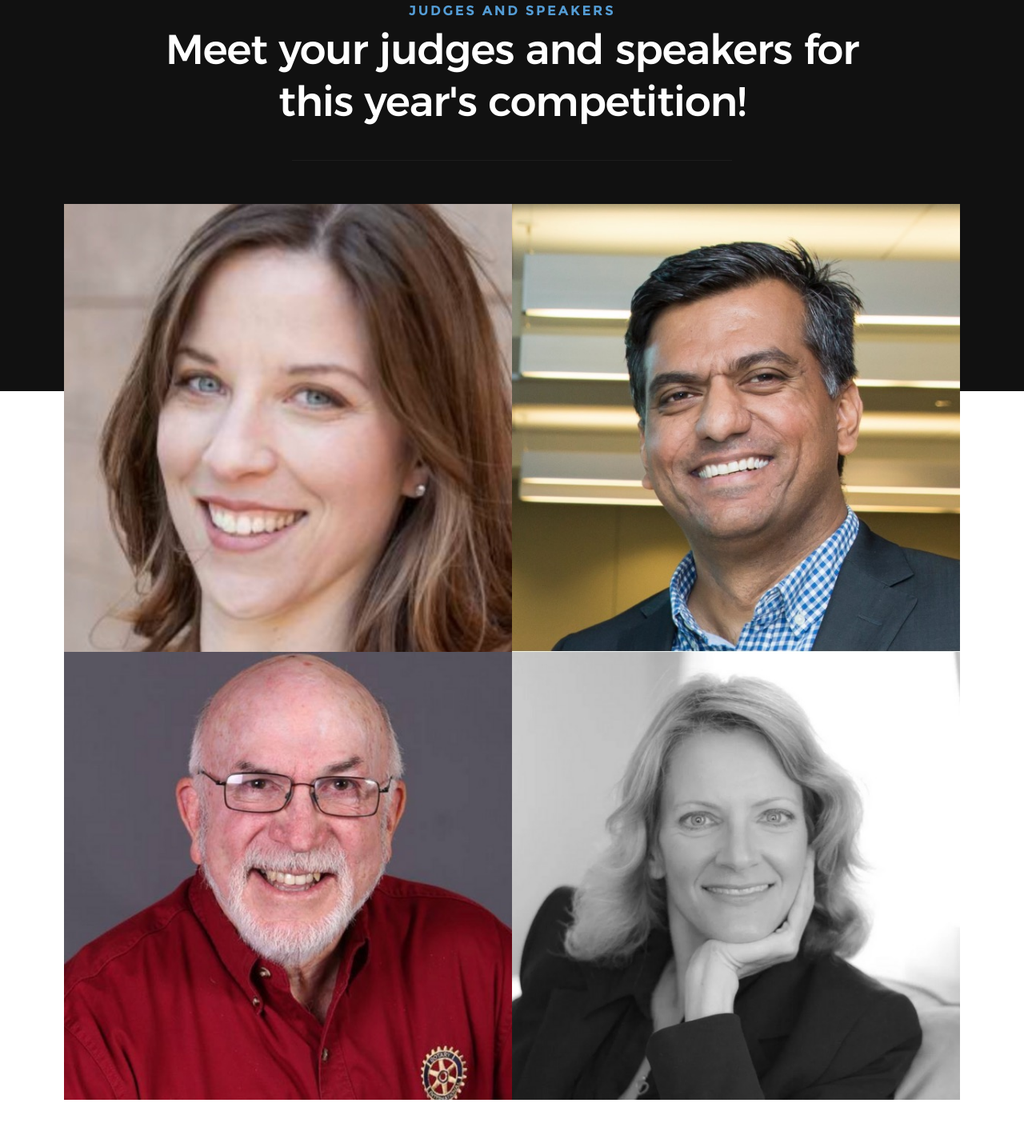
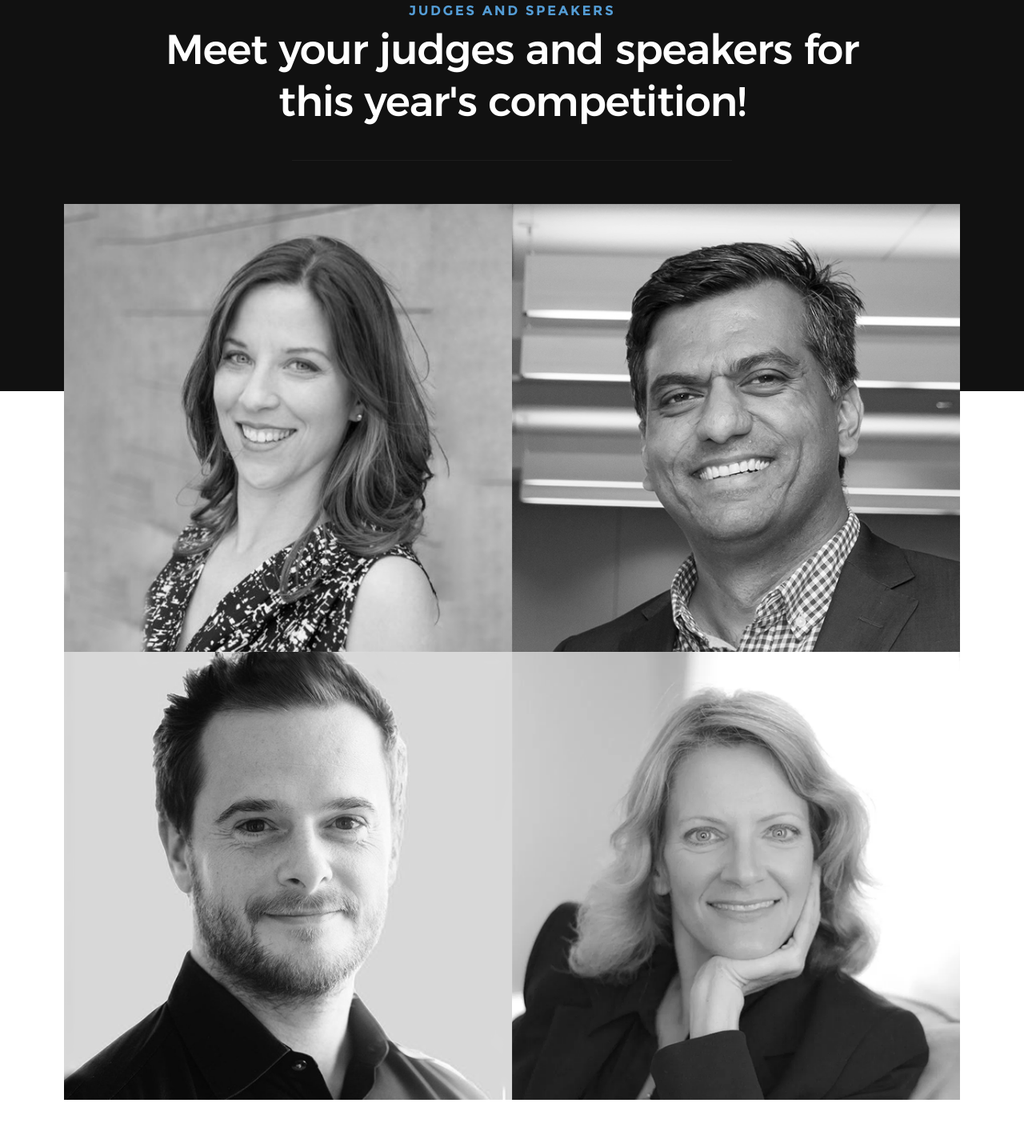
Before and after one commit to lhsdecainc/lhsdeca.github.io, a website: page index.html in a window 1280 px wide. Shown: the part 3356-4780 px from the top of the page at 80% size. Drawn offline with Linux system fonts and the light colour scheme; files whose address does not match are found by name.

Commit message:
Update index.html

```diff
--- a/index.html
+++ b/index.html
@@ -290,8 +290,8 @@
 
                             <div class="item-folio__thumb">
                                 <a href="judge1.png" class="thumb-link" title="Danielle Strachman" data-size="360x544">
-                                    <img src="judge1@1x.jpeg"
-                                         srcset="judge1@1x.jpeg 1x, judge1@2x.jpeg 2x" alt="">
+                                    <img src="600a.png"
+                                         srcset="600a.png 1x, 1200a.png 2x" alt="">
                                 </a>
                             </div>
 
@@ -320,8 +320,8 @@
 
                             <div class="item-folio__thumb">
                                 <a href="judge2.png" class="thumb-link" title="Alok Nandan" data-size="1170x1132">
-                                    <img src="judge2@1x.jpeg"
-                                         srcset="judge2@1x.jpeg 1x, judge2@2x.jpeg 2x" alt="">
+                                    <img src="600d.png"
+                                         srcset="600d.png 1x, 1200d.png 2x" alt="">
                                 </a>
                             </div>
 
@@ -349,18 +349,18 @@
                         <div class="item-folio">
 
                             <div class="item-folio__thumb">
-                                <a href="judge3.jpg" class="thumb-link" title="Orrin Mahoney" data-size="600x750">
-                                    <img src="judge3@1x.jpeg"
-                                         srcset="judge3@1x.jpeg 1x, judge3@2x.png 2x" alt="">
+                                <a href="judge5.jpg" class="thumb-link" title="Julien Barbier" data-size="897x1200">
+                                    <img src=""
+                                         srcset="600b.png 1x, 1200b.png 2x" alt="">
                                 </a>
                             </div>
 
                             <div class="item-folio__text">
                                 <h3 class="item-folio__title">
-                                    Orrin Mahoney
+                                    Julien Barbier
                                 </h3>
                                 <p class="item-folio__cat">
-                                    Rotary District 5170 Governer
+                                    Cofounder of the Holberton School
                                 </p>
                             </div>
 
@@ -369,7 +369,7 @@
                             </a>
 
                             <div class="item-folio__caption">
-                                <p>Orrin Mahoney - Orrin Mahoney is the Rotary District 5170 Governor. His theme for his year as District Governor: Rotary: Building Lifelong Friendships while Making a Difference. Orrin Mahoney is a resident of Cupertino, California. He graduated from Carnegie-Mellon University in 1967 and received a Master’s degree from Stanford University. After a 35 year management career at HP, he retired and devoted his time to community activities. He is a former member of the Cupertino City Council, and has served twice as the Mayor of Cupertino. He is an active member and past president of the Rotary Club of Cupertino.</p>
+                                <p>Julien Barbier - Julien Barbier is a cofounder of Holberton School. After working on countless startups and working with aspiring software engineers all over the world, Julien noticed that even after years of studying and thousands of dollars spent, students were still not able to acquire all the skills required to be seen by companies. He began Holberton School with Sylvain Kalache in 2016 and since then graduates have found jobs at top companies such as Facebook, Google, and Apple. Julien has attended Paris Diderot University as well as the European Institute of Technology for Biochemistry and Computer Science respectively.</p>
                             </div>
 
                         </div>
@@ -380,8 +380,8 @@
 
                             <div class="item-folio__thumb">
                                 <a href="judge4.png" class="thumb-link" title="TBD" data-size="1080x1532">
-                                    <img src="judge4@1x.jpeg"
-                                         srcset="judge4@1x.jpeg 1x, judge4@2x.jpeg 2x" alt="">
+                                    <img src="600c.png"
+                                         srcset="600c.png 1x, 1200c.png 2x" alt="">
                                 </a>
                             </div>
 
```
